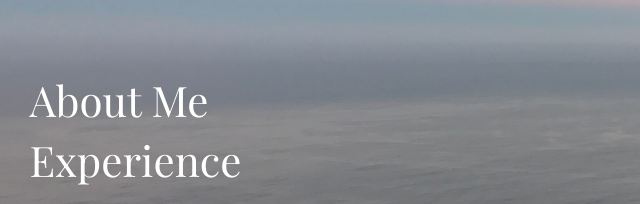
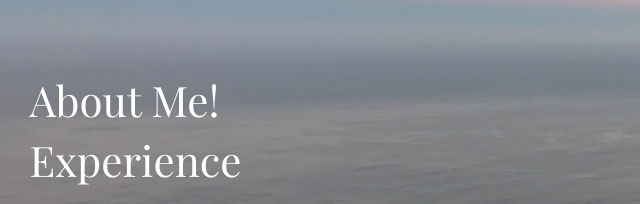
Before and after one commit to cgunther13/cgunther13.github.io, a plain HTML site: page index.html in a window 1280 px wide. Shown: the part 469-673 px from the top of the page, 0-640 px from the left. Drawn offline with nearby package versions, Linux system fonts and the light colour scheme.

Commit message:
testing git knowledge

```diff
--- a/index.html
+++ b/index.html
@@ -165,7 +165,7 @@
 
     <p class="menu-tab">Menu</p>
     <ul class="menu">
-      <li>About Me</li>
+      <li>About Me!</li>
       <li>Experience</li>
       <li>Projects</li>
       <li>Contact</li>
```
